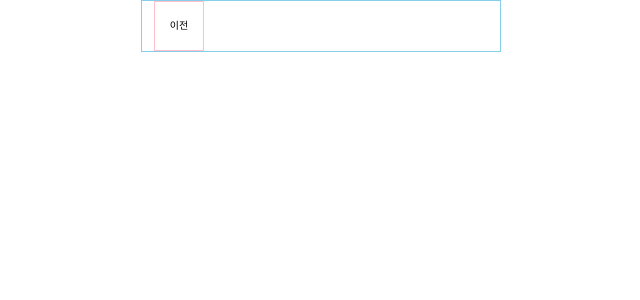
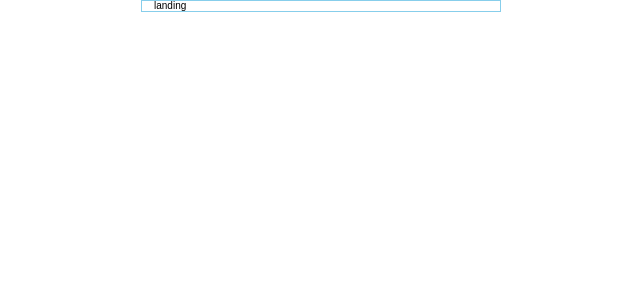
Before and after one commit to 32th-SOPKATHON-TEAM1/Client, a React (Vite) app: page / in a window 1280 px wide. Shown: the top 300 px of the page, without its empty margins (319-959 px from the left). Built offline with nearby package versions, Linux system fonts and the light colour scheme.

Commit message:
[ revert ] 랜딩 페이지 테스트 지우기

```diff
--- a/src/@pages/landing.jsx
+++ b/src/@pages/landing.jsx
@@ -1,6 +1,5 @@
 import React from "react";
-import Button from "../@components/common/button";
 
 export default function Landing() {
-  return <Button text="이전" width={5} />;
+  return <div>landing</div>;
 }
```
